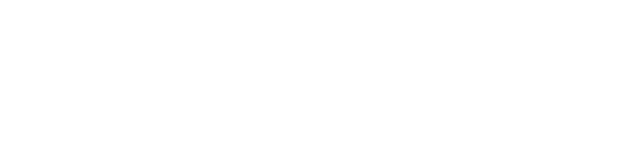
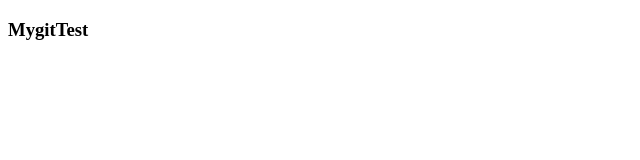
Before and after one commit to YosubLim/GitTest, a plain HTML site: page WebContent/index.html in a window 1280 px wide. Shown: the whole page, without its empty margins (0-640 px from the left). Drawn offline with Linux system fonts and the light colour scheme.

Commit message:
h3 태그 추가

```diff
--- a/WebContent/index.html
+++ b/WebContent/index.html
@@ -5,6 +5,7 @@
 <title>Insert title here</title>
 </head>
 <body>
+<h3>MygitTest</h3>
 
 </body>
 </html>
```
